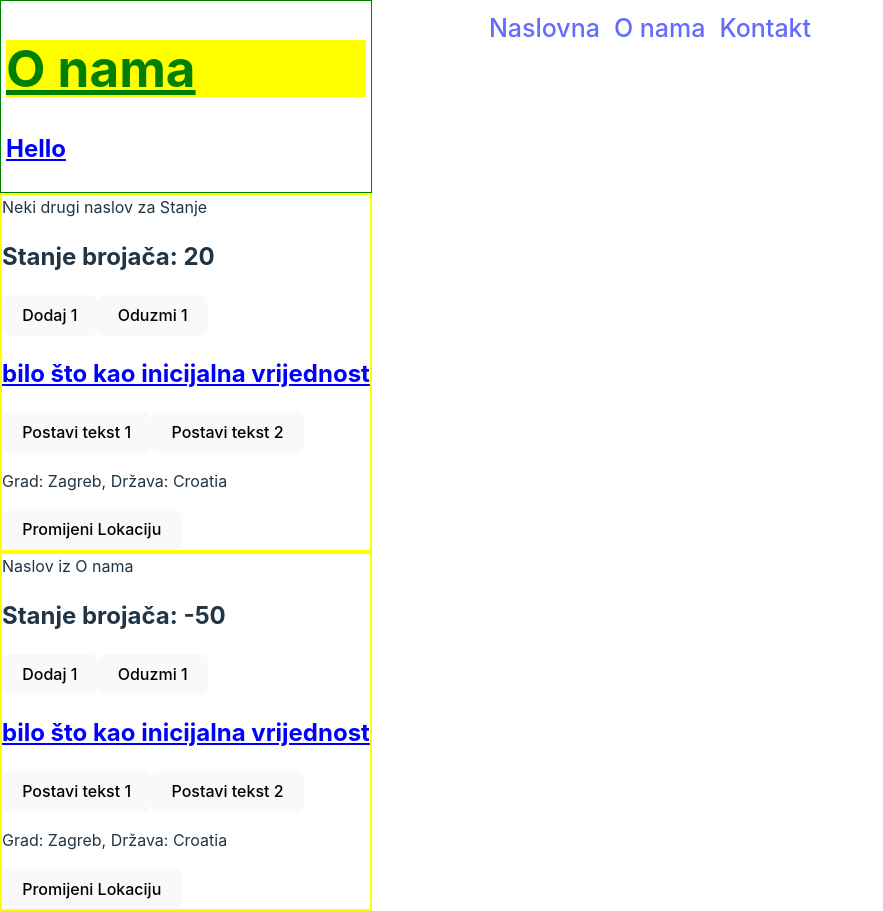
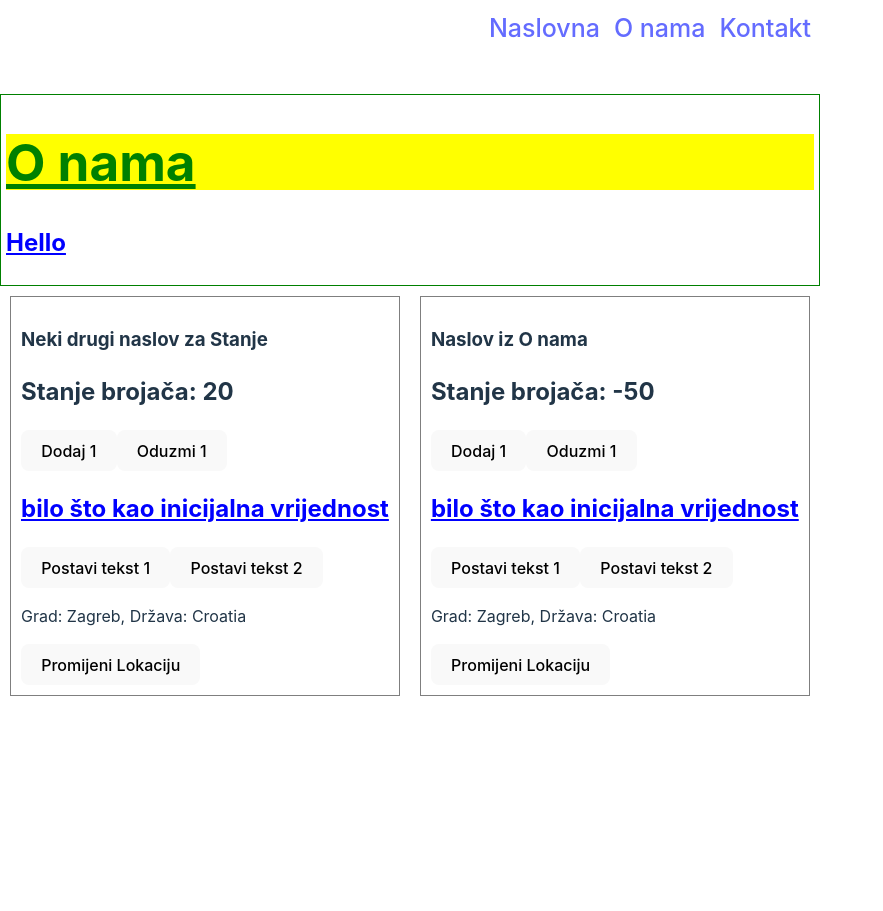
Before and after one commit to webbugt/algebra-react-vjezbe, a React (Vite) app: page /onama in a window 1280 px wide. Shown: the whole page, without its empty margins (0-883 px from the left). After the commit the page ends 800 px from the top, so only its background shows below. Built offline with nearby package versions, Linux system fonts and the light colour scheme.

Commit message:
adjust styling

```diff
--- a/src/components/ParentBezStanja.jsx
+++ b/src/components/ParentBezStanja.jsx
@@ -7,8 +7,15 @@ function ParentBezStanja({ nekiNaslov, initialCount, id }) {
   // tijelo koponente - pokrece se na svaki rerender
   console.log(`KomponentaSaStanjem ${id} se renderala`);
   return (
-    <div style={{ border: "solid yellow 2px" }}>
-      {nekiNaslov}
+    <div
+      style={{
+        padding: 10,
+        border: "solid 1px rgba(0,0,0,.5)",
+        margin: "10px",
+        display: "inline-block"
+      }}
+    >
+      <h3>{nekiNaslov}</h3>
       <Counter initial={initialCount} />
       <TitleWithState />
       <LocationDisplay />
```
